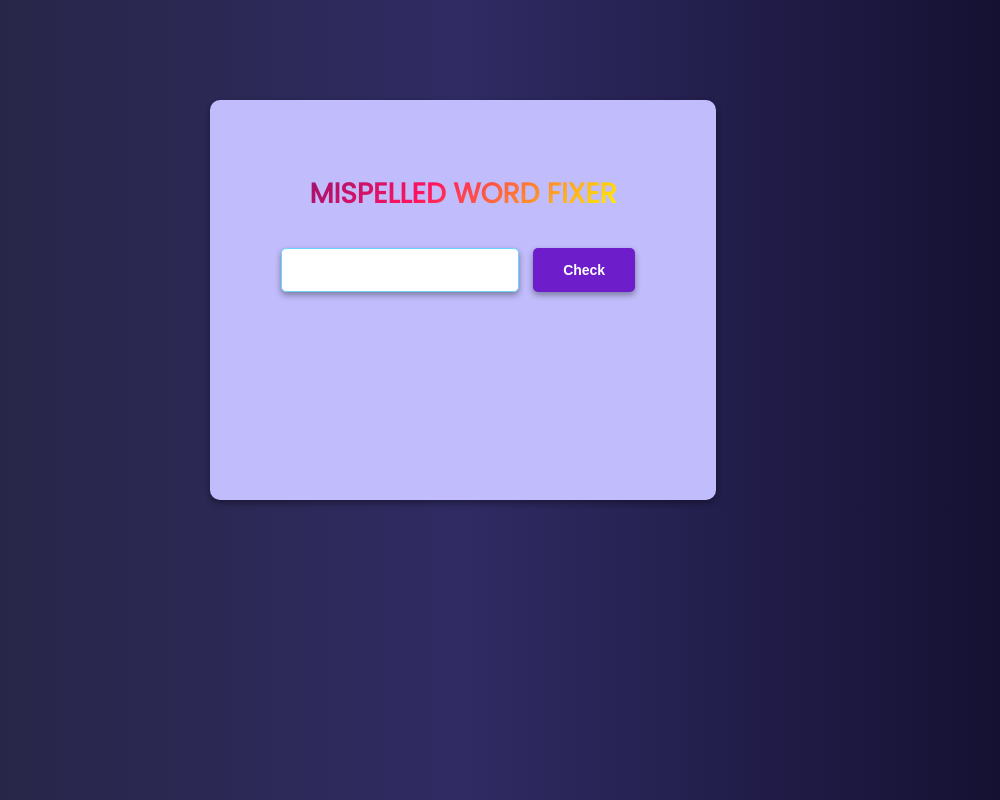
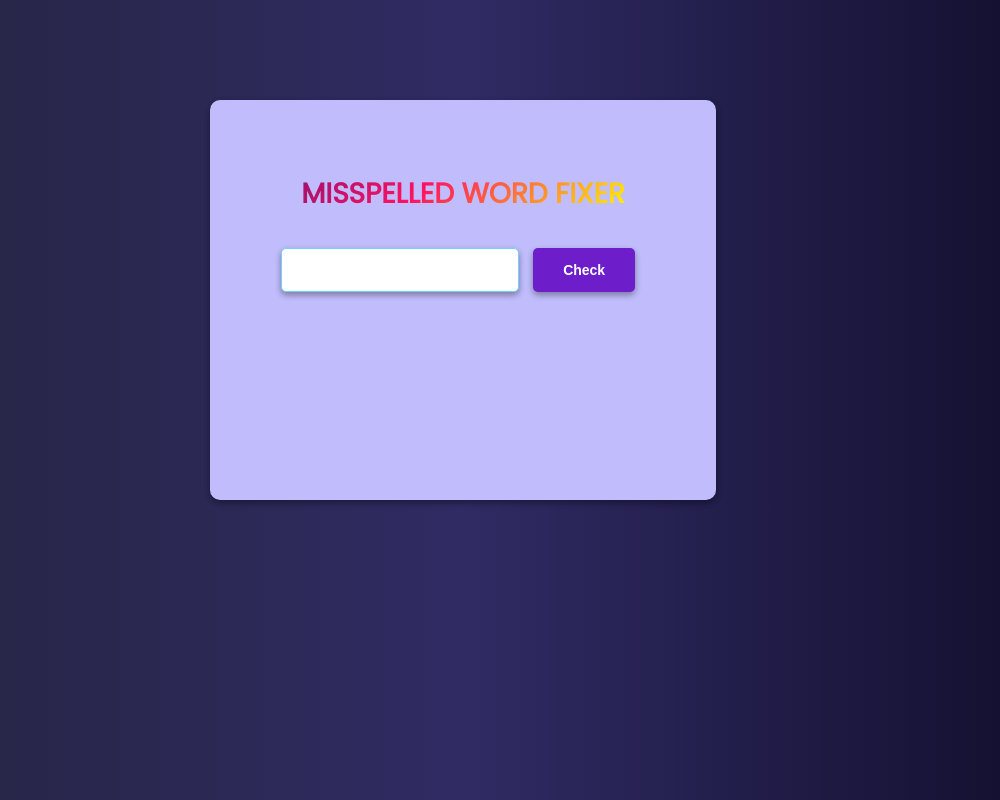
Before and after one commit to Karim-Rahat/Mispelled-word-fixer, a plain HTML site: page index.html in a window 1280 px wide. Shown: the whole page, without its empty margins (177-1177 px from the left). Drawn offline with Linux system fonts and the light colour scheme.

Commit message:
fixes spelling mistake

```diff
--- a/index.html
+++ b/index.html
@@ -4,7 +4,7 @@
     <meta charset="UTF-8">
     <meta http-equiv="X-UA-Compatible" content="IE=edge">
     <meta name="viewport" content="width=device-width, initial-scale=1.0">
-    <title>Document</title>
+    <title>MISSPELLED WORD FIXER</title>
     <link href="src/style.css" rel="stylesheet">
     <link href='https://fonts.googleapis.com/css?family=Poppins' rel='stylesheet'>
 </head>
@@ -12,7 +12,7 @@
 
 <div class="container">
     <div class="main">
-        <h2 class="animate-charcter">MISPELLED WORD FIXER</h2>
+        <h2 class="animate-charcter">MISSPELLED WORD FIXER</h2>
        <form>
         <input type="text" id="mispelledWord" required/>
         <button type="button" id="btn" >Check</button>
```
